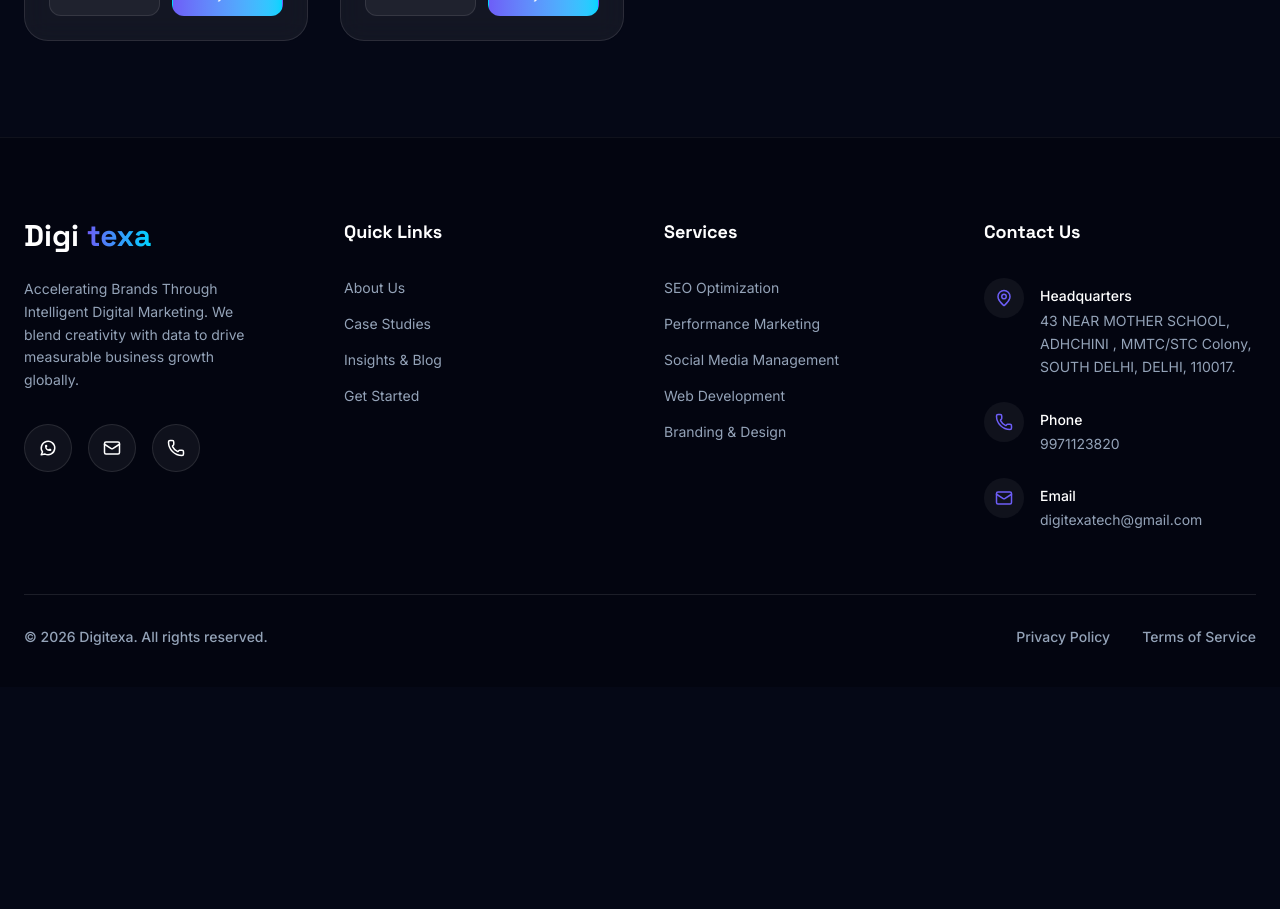
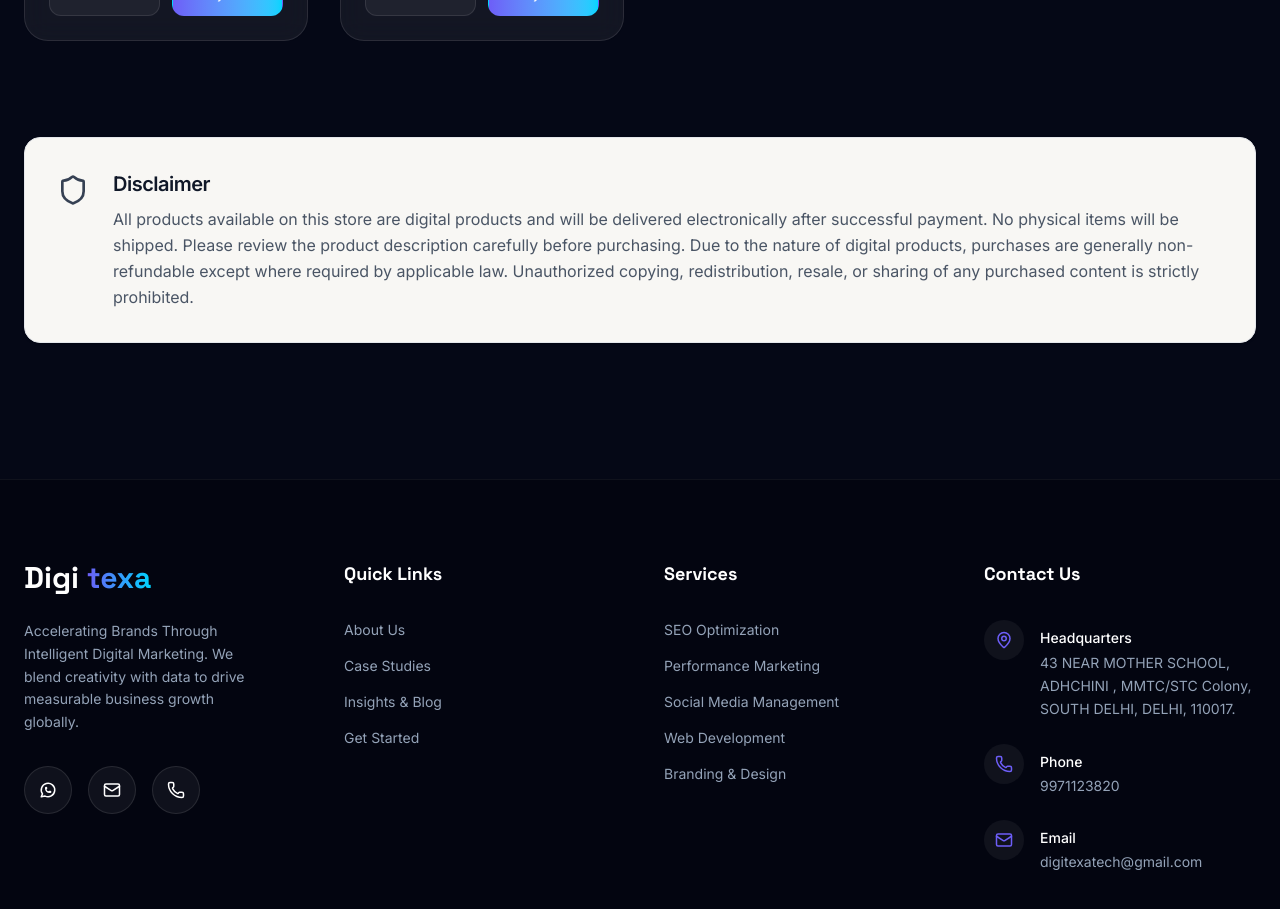
Before and after one commit to Drishti-sh02/Digitexa, a Next.js app: page /products in a window 1280 px wide. Shown: the part 1480-2389 px from the top of the page. Before the commit the page ends 2167 px from the top, so only its background shows below. Built offline with nearby package versions, Linux system fonts and the light colour scheme.

Commit message:
Add modern disclaimer bar to the store page

```diff
--- a/src/app/products/page.tsx
+++ b/src/app/products/page.tsx
@@ -2,7 +2,7 @@
 
 import { useState } from "react";
 import { motion, AnimatePresence } from "framer-motion";
-import { Search, ShoppingCart, Download, Check, Star, Filter, Zap } from "lucide-react";
+import { Search, ShoppingCart, Download, Check, Star, Filter, Zap, Shield } from "lucide-react";
 import Link from "next/link";
 import { products, Product } from "@/data/products";
 import { useCart } from "@/context/CartContext";
@@ -200,6 +200,26 @@ export default function MarketplacePage() {
             No products found matching your criteria.
           </div>
         )}
+
+        {/* Disclaimer Bar */}
+        <motion.div
+          initial={{ opacity: 0, y: 20 }}
+          whileInView={{ opacity: 1, y: 0 }}
+          viewport={{ once: true }}
+          transition={{ duration: 0.6 }}
+          className="mt-24 mb-10 w-full bg-[#F8F7F4] rounded-[16px] border border-gray-200 shadow-sm p-6 md:p-8 flex flex-col md:flex-row gap-6 items-start"
+          style={{ fontFamily: "'Inter', sans-serif" }}
+        >
+          <div className="flex-shrink-0 mt-1">
+            <Shield className="w-8 h-8 text-gray-700" />
+          </div>
+          <div className="flex-1 text-left">
+            <h3 className="text-xl font-semibold text-gray-900 mb-2 tracking-tight">Disclaimer</h3>
+            <p className="text-sm md:text-base text-gray-600 leading-relaxed">
+              All products available on this store are digital products and will be delivered electronically after successful payment. No physical items will be shipped. Please review the product description carefully before purchasing. Due to the nature of digital products, purchases are generally non-refundable except where required by applicable law. Unauthorized copying, redistribution, resale, or sharing of any purchased content is strictly prohibited.
+            </p>
+          </div>
+        </motion.div>
       </div>
     </div>
   );
```
